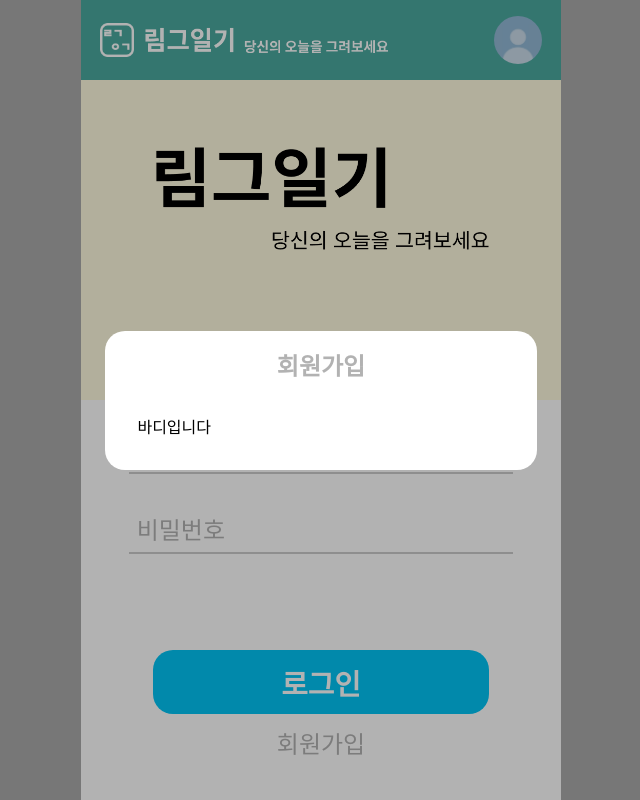
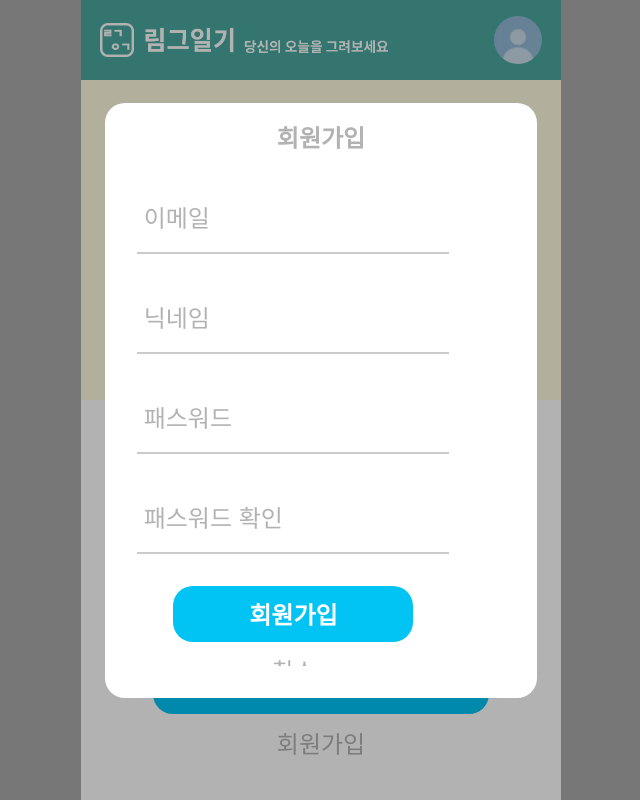
Before and after one commit to haZuny/limg-diary, a React (Create React App) app in the folder front/limg-diary-react/: page /login in a window 1280 px wide. Both pictures are taken after a click on the button "회원가입". Shown: the whole page, without its empty margins (319-959 px from the left). Built offline with nearby package versions, Linux system fonts and the light colour scheme.

Commit message:
회원가입 구현중 중간 커밋

```diff
--- a/front/limg-diary-react/src/pages/global_component/button/Button.js
+++ b/front/limg-diary-react/src/pages/global_component/button/Button.js
@@ -4,6 +4,15 @@ import css from './Button.module.scss'
 function SingleButton({text, func}){
     return(
         <button id={css.single_button} onClick={()=>func()}>
+            {text}
+        </button>
+    )
+}
+
+// 단독 작은 버튼
+function SingleSmallButton({text, func}){
+    return(
+        <button id={css.single_small_button} onClick={()=>func()}>
             {text}
         </button>
     )
@@ -18,4 +27,4 @@ function TextButton({text, func}){
     )
 }
 
-export {SingleButton, TextButton};
+export {SingleButton, SingleSmallButton, TextButton};
--- a/front/limg-diary-react/src/pages/global_component/button/Button.module.scss
+++ b/front/limg-diary-react/src/pages/global_component/button/Button.module.scss
@@ -10,6 +10,20 @@
     border: none;
     // font
     font-size: calc(var(--vw)*6);;
+    font-weight: bold;
+    color: $color_white;
+}
+
+#single_small_button{
+    // size
+    width: calc(var(--vw)*50);
+    height: calc(var(--vh)*7);
+    // button
+    background-color: $color_blue;
+    border-radius: 20px;
+    border: none;
+    // font
+    font-size: calc(var(--vw)*5);;
     font-weight: bold;
     color: $color_white;
 }
--- a/front/limg-diary-react/src/pages/login_page/LoginPage.js
+++ b/front/limg-diary-react/src/pages/login_page/LoginPage.js
@@ -8,7 +8,7 @@ import HelpTextImage from './img/help_text.png'
 import Header from './../global_component/header/Header'
 import Modal from '../global_component/modal/Modal'
 import { SingleButton, TextButton } from './../global_component/button/Button'
-
+import SignupModalBody from './SignupModalBody'
 
 function LoginPage(){
     // 모달 제어
@@ -48,7 +48,7 @@ function LoginPage(){
 
             {/* 회원가입 모달 */}
             {signupModalState &&
-            <Modal title={'회원가입'} body={'바디입니다'} modalOffHandle={()=>setSignupModalState(false)}/>}
+            <Modal title={'회원가입'} body={<SignupModalBody/>} modalOffHandle={()=>setSignupModalState(false)}/>}
         </div>
     )
 }
--- /dev/null
+++ b/front/limg-diary-react/src/pages/login_page/SignupModalBody.js
@@ -0,0 +1,25 @@
+import css from './SignupModalBody.module.scss'
+
+import { SingleSmallButton, TextButton } from '../global_component/button/Button'
+
+function SignupModalBody(){
+    return(
+        <div id={css.modal_body_box} className={css.container}>
+
+            <div id={css.input_box} className={css.container}>
+                <input className={css.input} placeholder='이메일'/>
+                <input className={css.input} placeholder='닉네임'/>
+                <input className={css.input} placeholder='패스워드'/>
+                <input className={css.input} placeholder='패스워드 확인'/>
+            </div>
+
+            <div id={css.button_box} className={css.container}>
+                <SingleSmallButton text={'회원가입'}/>
+                <TextButton text={'취소'}></TextButton>
+            </div>
+
+        </div>
+    )
+}
+
+export default SignupModalBody
--- /dev/null
+++ b/front/limg-diary-react/src/pages/login_page/SignupModalBody.module.scss
@@ -0,0 +1,43 @@
+@import '../Global.scss';
+
+#modal_body_box{
+    // size
+    height: calc(var(--vh)*60);
+    // item align
+    flex-direction: column;
+    flex-wrap: nowrap;
+    overflow: scroll;
+}
+
+#input_box{
+    flex-direction: column;
+}
+
+input{
+    // size
+    width: 100%;
+    height: calc(var(--vh)*8);
+    // border
+    border-left: 0;
+    border-right: 0;
+    border-top: 0;
+    border-bottom: 1;
+    border-color: $color_black_t30;
+    border-width: 2px;
+    border-radius: 5;
+    // font
+    font-size: calc(var(--vw)*5);
+    // padding
+    padding-left: 2%;
+    // margin
+    margin-bottom: calc(var(--vh)*4);
+}
+input::placeholder{
+    color: $color_black_t30;
+    font-size: calc(var(--vw)*5);;
+}
+
+#button_box{
+    flex-direction: column;
+    align-items: center;
+}
```
